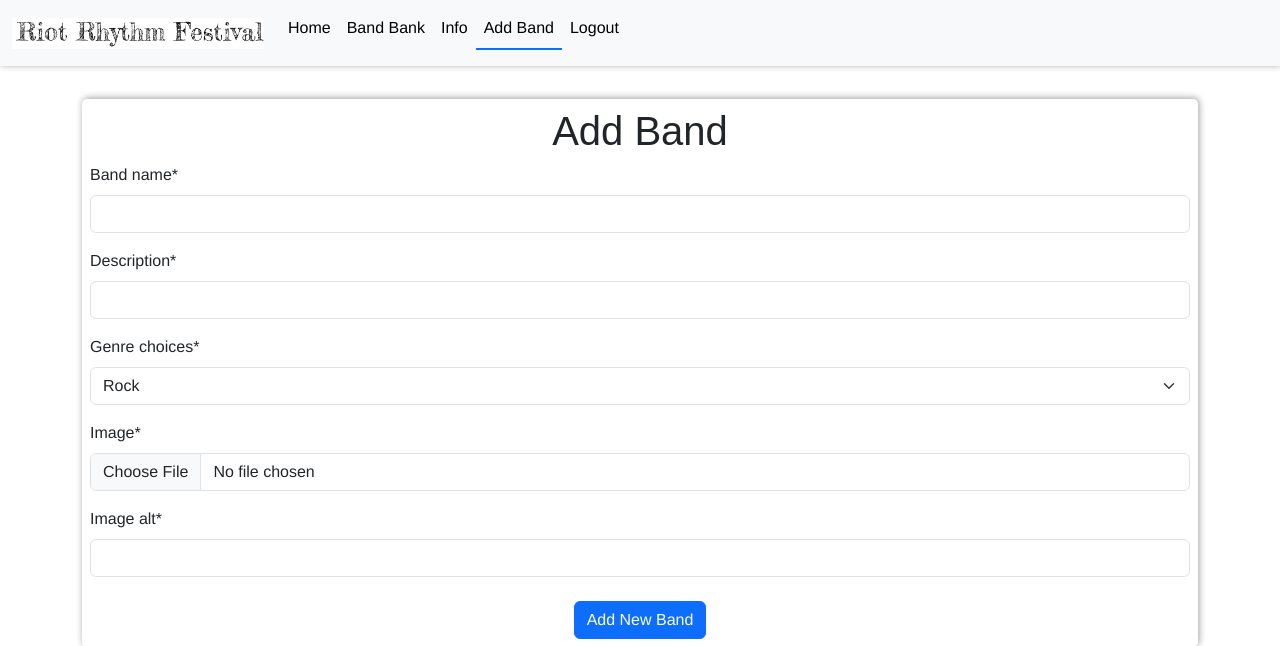
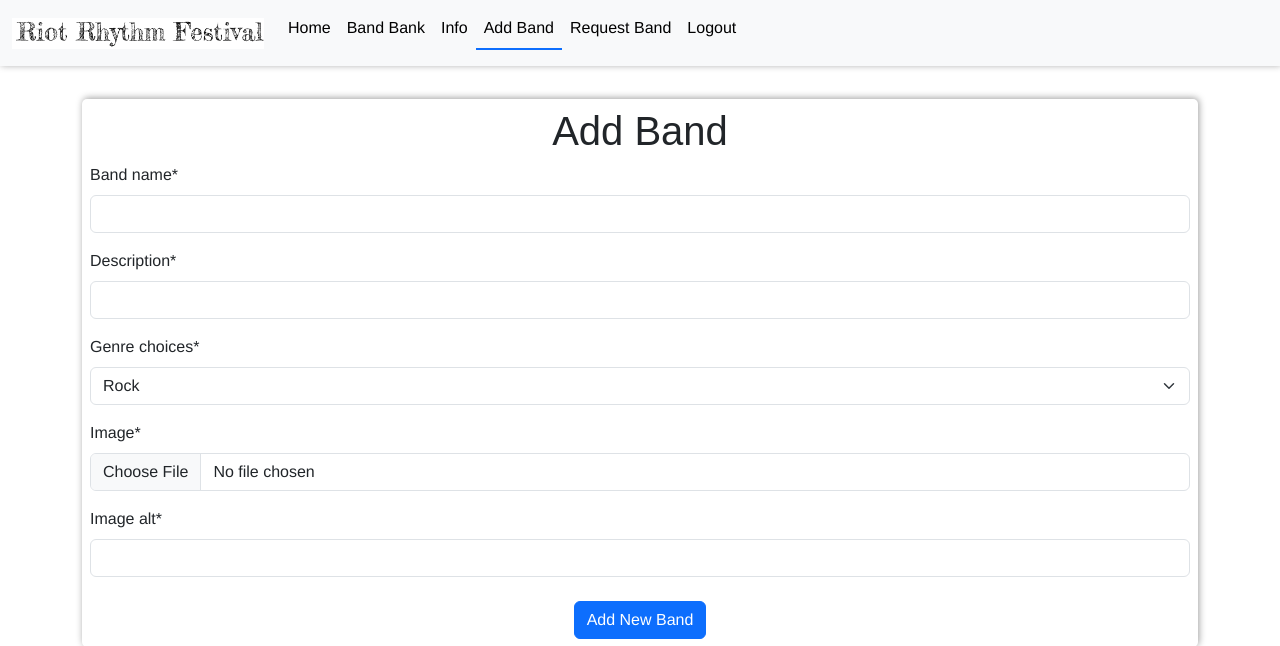
Before and after one commit to JorgenDIF/PP4-Riot-Rythm-Festival, a Django app: page /bands/ in a window 1280 px wide. Shown: the top 646 px of the page. Run offline with Django 4.2, Linux system fonts and the light colour scheme; the visitor is signed in with stand-in values (Sample User, id 1); parts of the project's set-up code (start-up, migrations or seed data) failed here and were passed over; some libraries are stand-ins or nearby versions.

Commit message:
feat(band-request): add new HTML template and update URLs
Add add_band_request.html to provide a dedicated form for submitting band requests. Update urls.py to include routing for this new template, enhancing the site's functionality and user navigation.

```diff
--- a/bands/forms.py
+++ b/bands/forms.py
@@ -14,7 +14,8 @@ class BandsForm(forms.ModelForm):
 
     class Meta:
         model = Band
-        fields = ["band_name", "description", "genre_choices", "image", "image_alt"]
+        fields = ["band_name", "description",
+                  "genre_choices", "image", "image_alt"]
 
     description = forms.CharField(widget=RichTextWidget())
 
@@ -41,12 +42,13 @@ class BandRequestForm(forms.ModelForm):
 
     class Meta:
         model = BandRequest
-        fields = ["motivation"]
+        fields = ["band", "motivation"]
 
     motivation = forms.CharField(
         widget=forms.Textarea(
-            attrs={"rows": 3, "placeholder": "Why do you want this band to perform?"}
+            attrs={"rows": 3,
+                   "placeholder": "Why do you want this band to perform?"}
         )
     )
 
-    labels = {"motivation": "Motivation"}
+    labels = {"band": "Band", "motivation": "Motivation"}
--- a/bands/templates/bands/request_band.html
+++ b/bands/templates/bands/add_band_request.html
@@ -1,11 +1,11 @@
 {% extends "base.html" %}
 
-{% block title%}Add Band{% endblock %}
+{% block title%}Request A Band{% endblock %}
 
 {% block content %}
 <div class="container">
     <form method="POST" enctype="multipart/form-data" class="p-2 form">
-        <h1 class="text-center">Add Band</h1>
+        <h1 class="text-center">Request A Band</h1>
         {% csrf_token %}
         {{ form.media }}
         {{ form|crispy}}
--- a/bands/urls.py
+++ b/bands/urls.py
@@ -11,7 +11,7 @@ from .views import (
 urlpatterns = [
     path("", AddBand.as_view(), name="add_band"),
     path("band_bank/", Bands.as_view(), name="band_bank"),
-    path("request_band/<slug:slug>/",
+    path("request_band/",
          AddBandRequest.as_view(), name="request_band"),
     path("bands/<slug:slug>/", BandDetail.as_view(), name="band_detail"),
     path("bands/<slug:slug>/delete/", DeleteBand.as_view(),
--- a/templates/includes/header.html
+++ b/templates/includes/header.html
@@ -28,6 +28,9 @@
               {% endif %}
               {% if request.user.is_authenticated %}
               <li class="nav-item">
+                <a class="nav-link {% if url_name == 'request_band' %}active {% endif %}" href="{% url 'request_band' %}">Request Band</a>
+              </li>
+              <li class="nav-item">
                 <a class="nav-link {% if url_name == 'accounts_logout' %}active {% endif %}" href="/accounts/logout/">Logout</a>
               {% else %}
             </li>
```
Also changed, not shown: bands/migrations/0001_initial.py, bands/migrations/0002_bandrequest.py.
